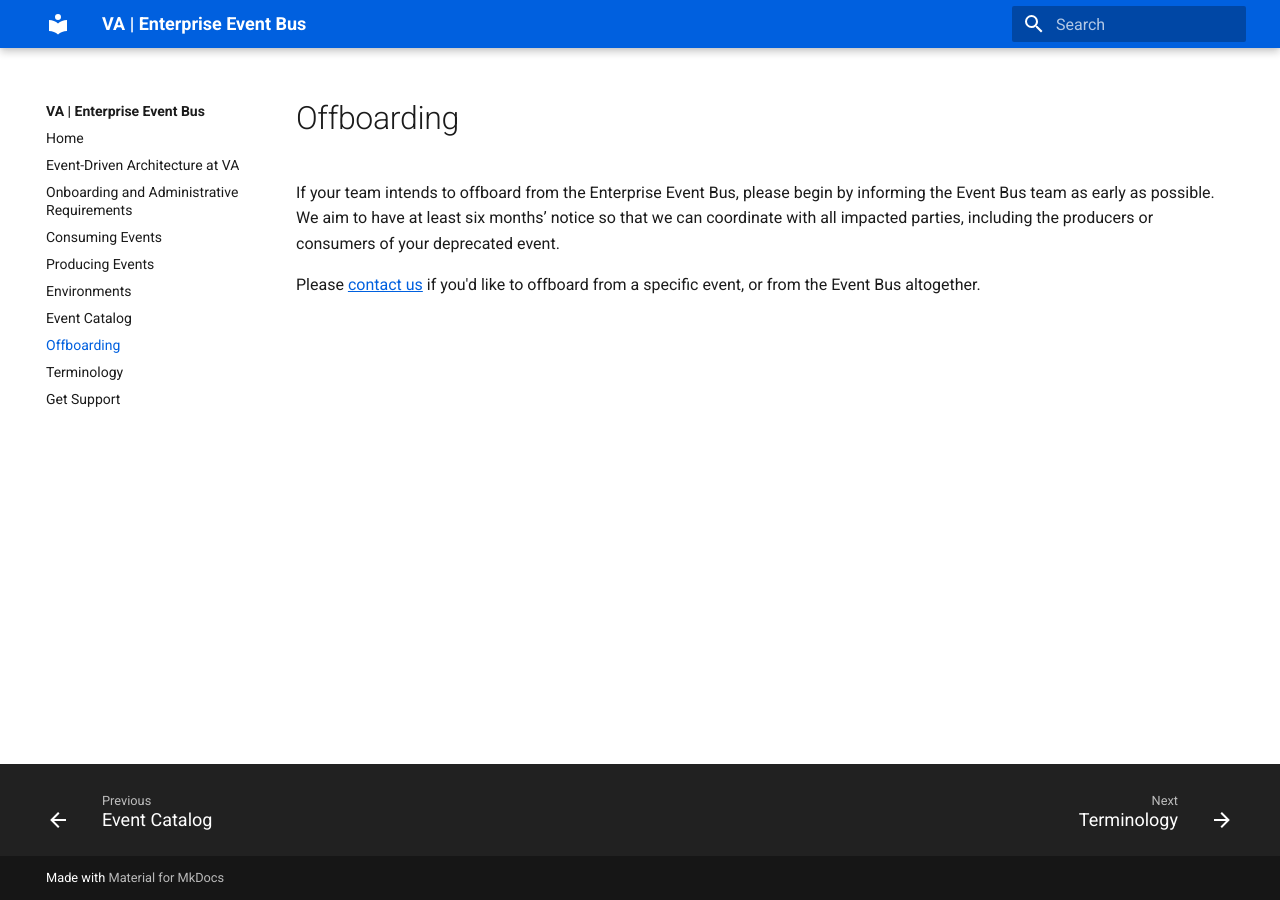
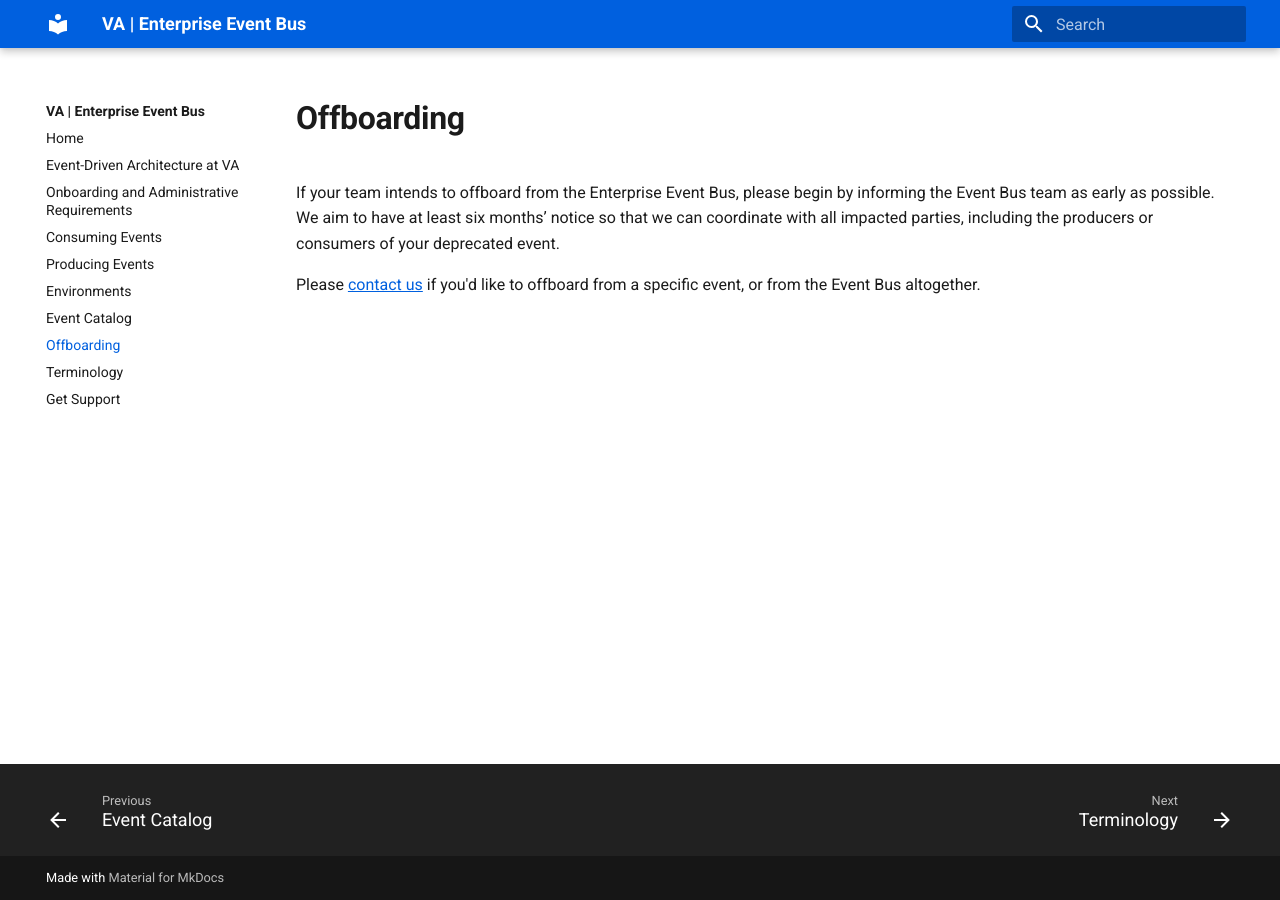
Before and after one commit to department-of-veterans-affairs/ves-event-bus-developer-portal, an MkDocs documentation site: the page built from docs/offboard.md, in a window 1280 px wide. Built offline with MkDocs 1.6.1 and Material for MkDocs 9.7.7, drawn with Linux system fonts in a browser that asks for light colours.

```diff
--- a/docs/offboard.md
+++ b/docs/offboard.md
@@ -1,4 +1,4 @@
-# Offboarding
+# **Offboarding**
 
 If your team intends to offboard from the Enterprise Event Bus, please begin by informing the Event Bus team as early as possible. We aim to have at least six months’ notice so that we can coordinate with all impacted parties, including the producers or consumers of your deprecated event.
 
```
